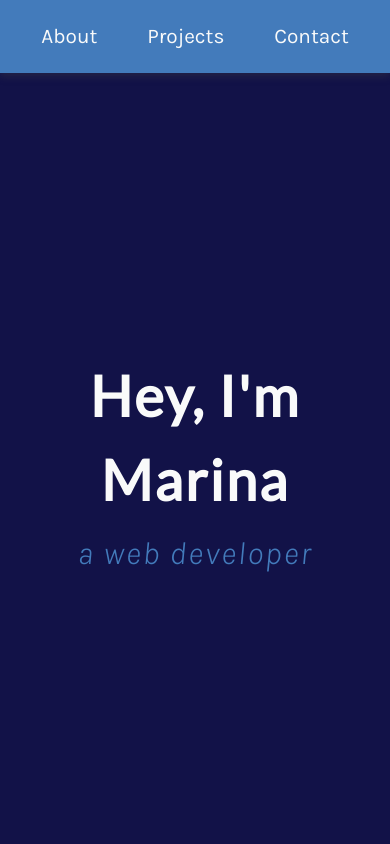
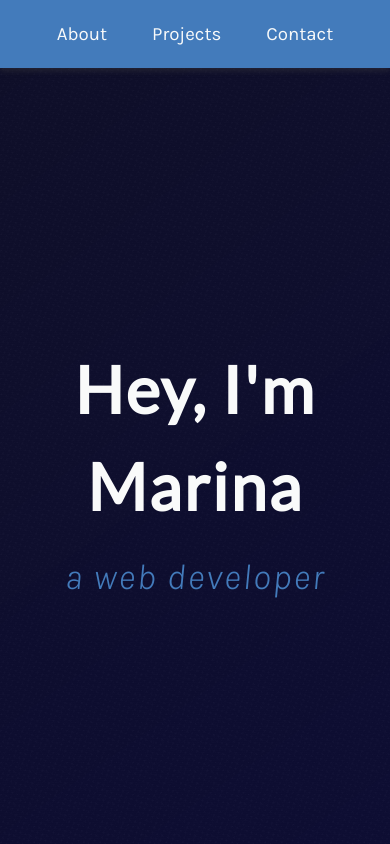
Before and after one commit to marinaandthecode/personal-portfolio, a plain HTML site: page index.html in a window 390 px wide. Shown: the top 844 px of the page. Drawn offline with Linux system fonts and the light colour scheme.

Commit message:
Fix responsive typography

```diff
--- a/css/styles.css
+++ b/css/styles.css
@@ -17,15 +17,15 @@
 
 /** Responsive Typography **/
 
-@media (max-width: 980px) {
-  body {
+@media (max-width: 768px) {
+  html {
     font-size: 95%;
   }
 }
 
-@media (max-width: 500px) {
-  body {
-    font-size: 80%;
+@media (max-width: 550px) {
+  html {
+    font-size: 90%;
   }
 }
 
@@ -67,21 +67,23 @@ img {
 
 .nav {
   position: fixed;
+  min-height: 8vh;
   top: 0;
   width: 100%;
   display: flex;
   justify-content: flex-end;
   background-color: var(--main-blue);
-  box-shadow: 0 3px 8px rgba(65, 65, 65, 0.4);
+  box-shadow: 0 3px 6px rgba(65, 65, 65, 0.4);
   z-index: 2;
 }
 
 .nav-list {
   display: flex;
+  align-items: center;
   margin-right: 2em;
 }
 
-@media (max-width: 500px) {
+@media (max-width: 550px) {
   .nav {
     justify-content: center;
   }
@@ -108,13 +110,15 @@ img {
 .welcome-section {
   height: 100vh;
   width: 100%;
-  margin-top: 3rem;
+  margin-top: 4rem;
   display: flex;
   flex-direction: column;
   justify-content: center;
   align-items: center;
   text-align: center;
-  background-color: var(--main-darkblue);
+  background-image: linear-gradient(-35deg, rgba(18, 18, 72, 0.7), rgba(13, 13, 50, 0.7)), url("skewed_print.png");
+  background-repeat: repeat;
+  background-blend-mode: color;
   letter-spacing: 2px;
 }
 
@@ -123,16 +127,7 @@ img {
   font-weight: 300;
   font-style: italic;
   font-size: 2.5rem;
-  padding: 0.5rem;
-}
-
-@media (max-width: 500px) {
-  h1 {
-    font-size: 3.5rem;
-  }
-  .welcome-section p {
-    font-size: 2rem;
-  }
+  padding: 1rem;
 }
 
 /* Projects */
@@ -159,7 +154,7 @@ img {
   margin: 3rem auto 5rem auto;
 }
 
-@media (max-width: 500px) {
+@media (max-width: 550px) {
   .projects-section {
     padding: 4rem 1.5rem;
   }
@@ -231,7 +226,7 @@ img {
   font-size: 3.5rem;
 }
 
-@media (max-width: 500px) {
+@media (max-width: 550px) {
   .contact-section-header > h2 {
     font-size: 2.7rem;
     padding-top: 0.3rem;
@@ -260,7 +255,7 @@ img {
   text-shadow: 1px 1px var(--main-blue);
 }
 
-@media (max-width: 500px) {
+@media (max-width: 550px) {
   .contact-links {
     margin-top: 2rem;
     font-size: 1.4rem;
@@ -284,7 +279,7 @@ footer {
   padding: 1.5rem;
 }
 
-@media (max-width: 500px) {
+@media (max-width: 550px) {
   footer {
     justify-content: center;
     text-align: center;
--- a/index.html
+++ b/index.html
@@ -2,6 +2,7 @@
 <html lang="en" dir="ltr">
   <head>
     <meta charset="utf-8">
+    <meta name="viewport" content="width=device-width, initial-scale=1.0">
     <title>Marina's Portfolio</title>
     <link rel="stylesheet" href="css/styles.css">
     <link href="https://fonts.googleapis.com/css?family=Lato|Karla:300i,400&display=swap" rel="stylesheet">
```
Also changed, not shown: css/skewed_print.png (added).
